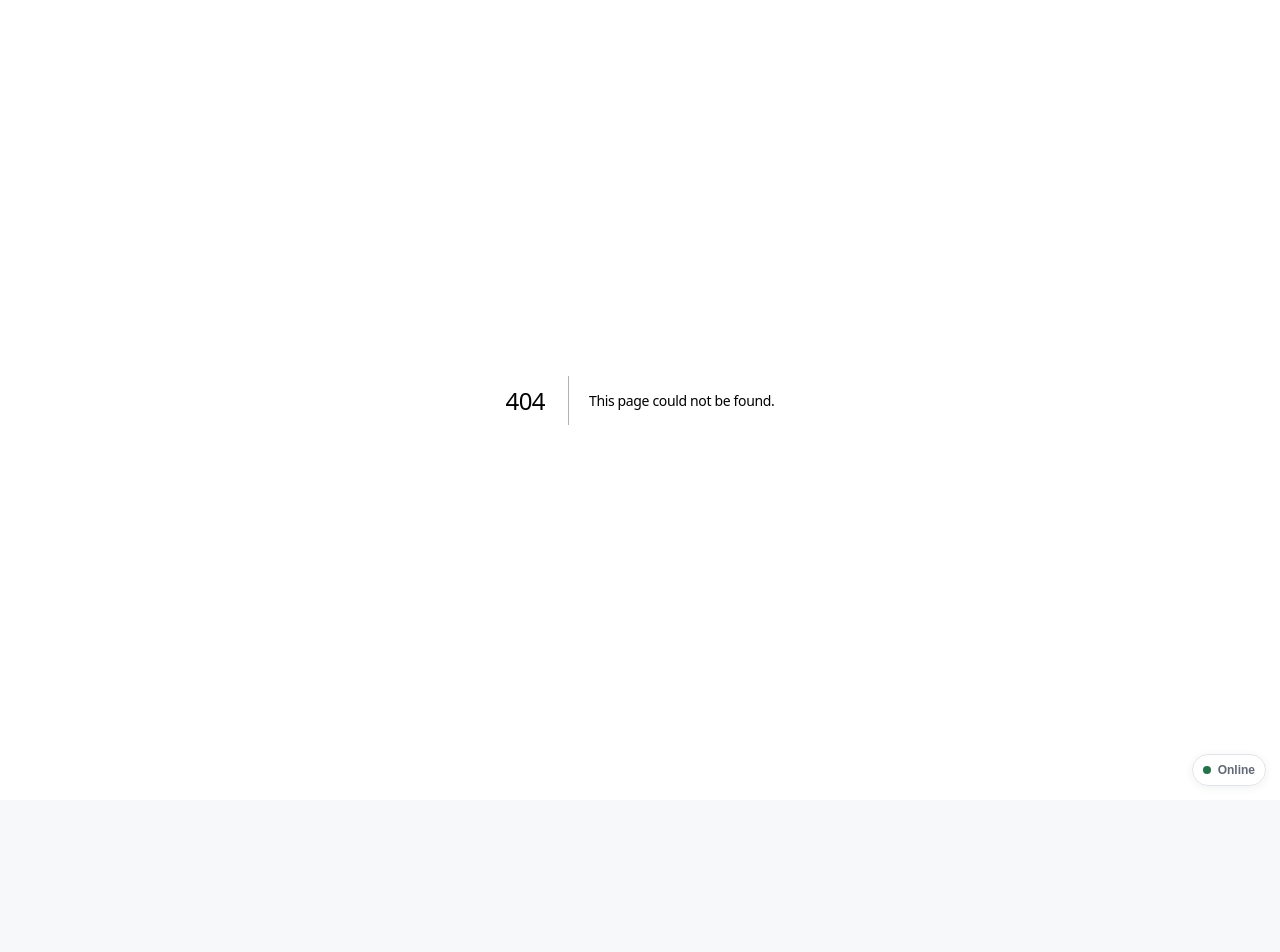
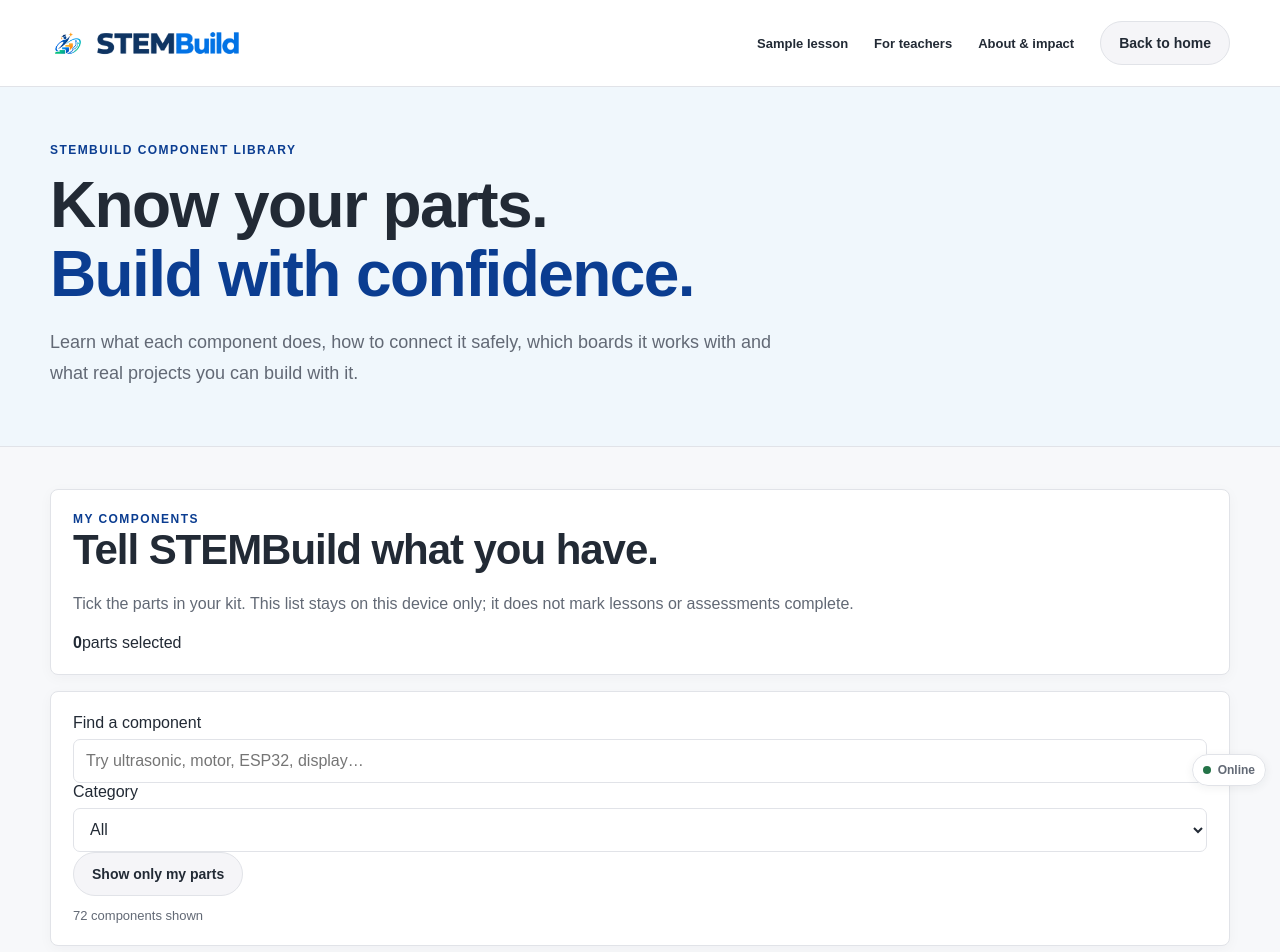
Before and after one commit to cath365/STEMBuild-, a Next.js app: page /components in a window 1280 px wide. Before the commit this address had no page. Shown: the top 952 px of the page. Before the commit the page ends 800 px from the top, so only its background shows below. Built offline with nearby package versions, Linux system fonts and the light colour scheme.

Commit message:
learn: add public component library page

```diff
--- /dev/null
+++ b/src/app/components/page.tsx
@@ -0,0 +1,28 @@
+import type { Metadata } from "next";
+import { PublicHeader } from "@/components/public-header";
+import { PublicFooter } from "@/components/public-footer";
+import { ComponentBrowser } from "@/components/component-browser";
+
+export const metadata: Metadata = {
+  title: "Component Library",
+  description: "Explore microcontrollers, sensors, motors, displays, communication modules, power parts and other STEMBuild components.",
+};
+
+export default function ComponentsPage() {
+  return <div>
+    <PublicHeader />
+    <main>
+      <section className="sample-hero">
+        <div className="container">
+          <div className="eyebrow">STEMBuild COMPONENT LIBRARY</div>
+          <h1>Know your parts.<br/><span>Build with confidence.</span></h1>
+          <p className="lead">Learn what each component does, how to connect it safely, which boards it works with and what real projects you can build with it.</p>
+        </div>
+      </section>
+      <section className="container section">
+        <ComponentBrowser />
+      </section>
+    </main>
+    <PublicFooter />
+  </div>;
+}
```
